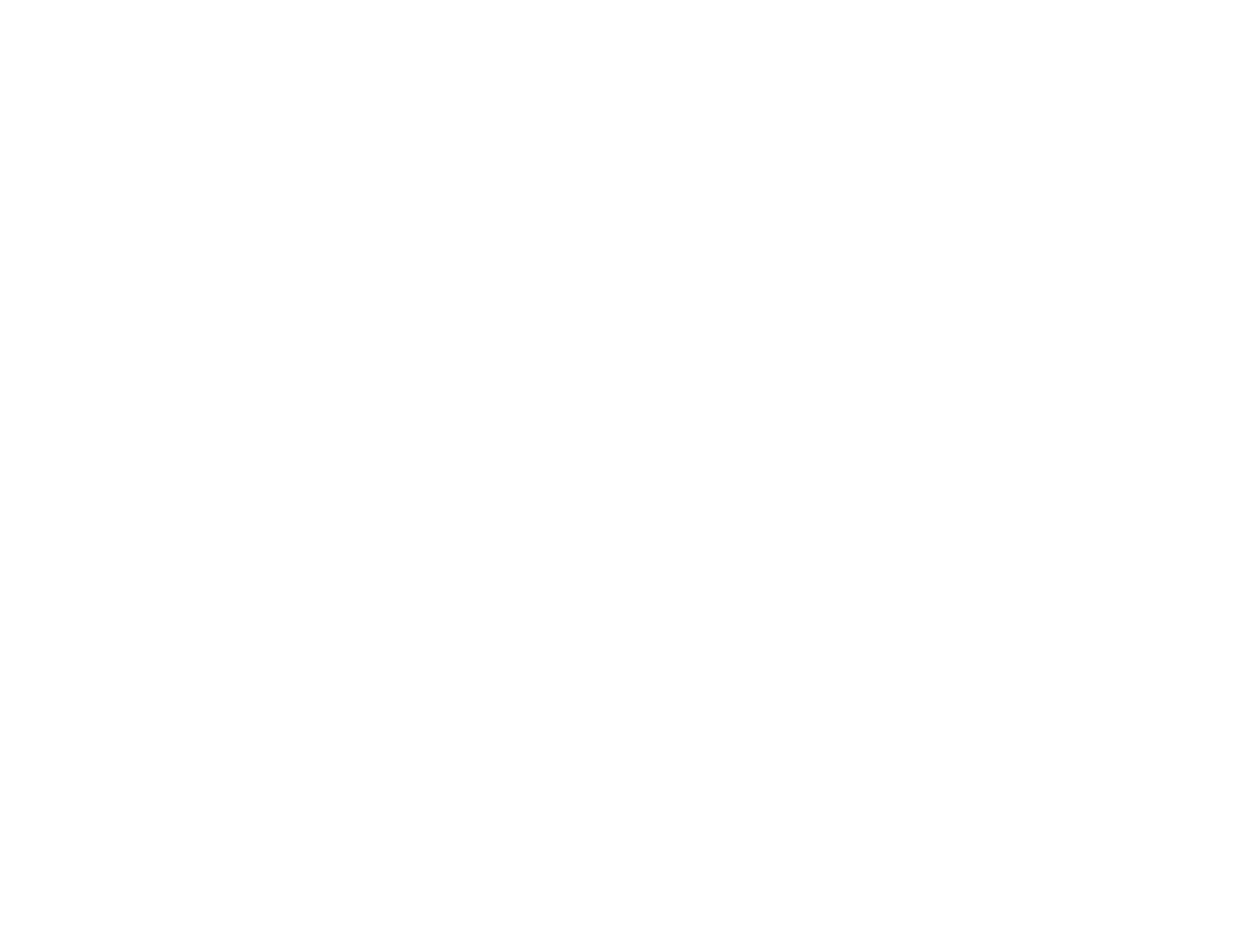
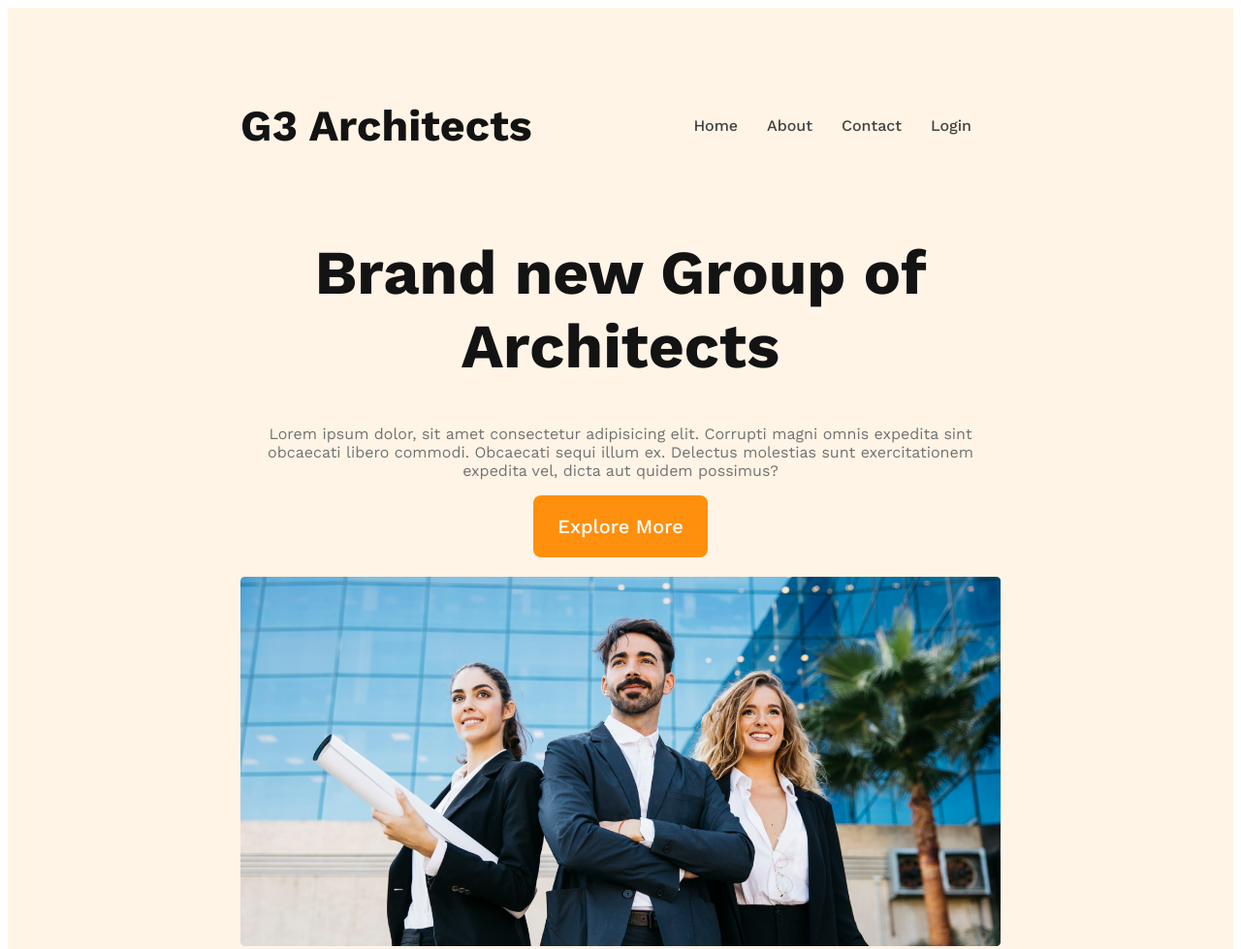
Before and after one commit to Mahbub-PoiNtoFvIEw/g3-archtiects-website, a plain HTML site: page index.html in a window 1280 px wide. Shown: the top 979 px of the page at 97% size. Before the commit the page ends 800 px from the top, so only its background shows below. Drawn offline with nearby package versions, Linux system fonts and the light colour scheme.

Commit message:
finished header section with rexponsive

```diff
--- a/index.html
+++ b/index.html
@@ -1,12 +1,35 @@
 <!DOCTYPE html>
 <html lang="en">
-<head>
-    <meta charset="UTF-8">
-    <meta name="viewport" content="width=device-width, initial-scale=1.0">
+  <head>
+    <meta charset="UTF-8" />
+    <meta name="viewport" content="width=device-width, initial-scale=1.0" />
     <title>G3 Architects</title>
-    <link rel="stylesheet" href="styles/architect.css">
-</head>
-<body>
-
-</body>
+    <link rel="stylesheet" href="styles/architect.css" />
+  </head>
+  <body>
+    <header>
+      <nav>
+        <h3 class="nav-title">G3 Architects</h3>
+        <ul>
+          <li><a href="">Home</a></li>
+          <li><a href="">About</a></li>
+          <li><a href="">Contact</a></li>
+          <li><a href="">Login</a></li>
+        </ul>
+      </nav>
+      <div class="banner">
+        <div class="banner-content">
+          <h1 class="banner-title">Brand new Group of Architects</h1>
+          <p class="banner-description">
+            Lorem ipsum dolor, sit amet consectetur adipisicing elit. Corrupti
+            magni omnis expedita sint obcaecati libero commodi. Obcaecati sequi
+            illum ex. Delectus molestias sunt exercitationem expedita vel, dicta
+            aut quidem possimus?
+          </p>
+          <button class="btn-primary">Explore More</button>
+        </div>
+        <img src="images/banner.png" alt="" />
+      </div>
+    </header>
+  </body>
 </html>
--- a/styles/architect.css
+++ b/styles/architect.css
@@ -0,0 +1,83 @@
+/* Google fonts */
+@import url("https://fonts.googleapis.com/css2?family=Work+Sans:ital,wght@0,100..900;1,100..900&display=swap");
+/* shared styles */
+* {
+  font-family: "Work Sans", sans-serif;
+  font-family: "Open Sans", sans-serif;
+  font-family: "Work Sans", sans-serif;
+}
+.btn-primary{
+    border-radius: 8px;
+    background: #FF900E;
+    padding: 20px 25px;
+    color: #FFF;
+    font-size: 1.25rem;
+    cursor: pointer;
+    border: 0;
+    font-weight: 500;
+}
+header{
+    background: rgb(255, 144, 14, 0.10);
+    padding: 50px 240px;
+}
+nav{
+    display: flex;
+    justify-content: space-between;
+    align-items: center;
+}
+.nav-title{
+    font-size: 2.8rem;
+    font-weight: 700;
+    color: #131313;
+}
+nav > ul{
+    display: flex;
+}
+nav li{
+    list-style: none;
+    margin-right: 30px;
+    font-weight: 500;
+    font-size: 1rem;
+}
+nav li a{
+    text-decoration: none;
+    color: #424242;
+}
+/* banner styles */
+.banner-content{
+    max-width: 800px;
+    text-align: center;
+    margin: 0 auto;
+}
+.banner-title{
+    font-size: 4rem;
+    font-weight: 700;
+    color: #131313;
+}
+.banner-description{
+    color: #727272;
+}
+.banner img{
+    margin-top: 20px;
+    width: 100%;
+}
+
+/* responsive styles, mobile devices */
+@media screen and (max-width: 576px) {
+    header{
+        padding: 20px;
+    }
+    nav{
+        flex-direction: column;
+    }
+}
+/* for medium devices */
+@media screen and (min-width: 576px) and (max-width:960px) {
+   nav{
+    flex-direction: column;
+   }
+   header{
+    padding: 50px;
+   }
+
+}
```
